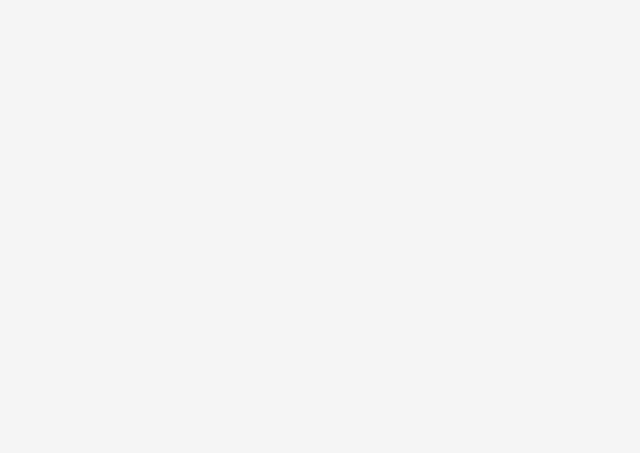
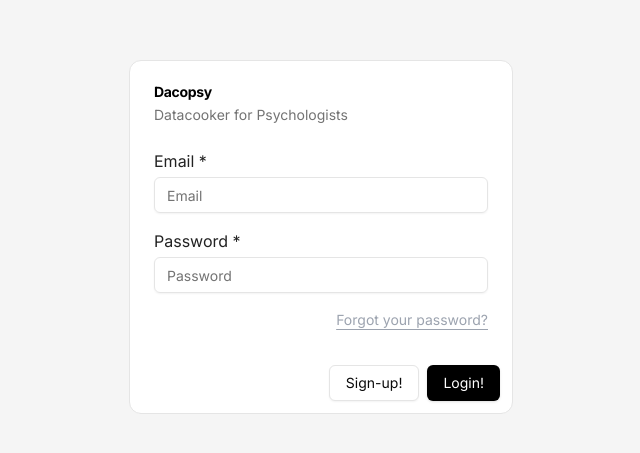
Before and after one commit to prashant-dacopsy/dacopsy-ui, a React (Vite) app: page /admin-login in a window 1280 px wide. Before the commit this address had no page. Shown: the part 163-616 px from the top of the page, without its empty margins (319-959 px from the left). Built offline with nearby package versions, Linux system fonts and the light colour scheme.

Commit message:
Admin Login

```diff
--- a/src/App.tsx
+++ b/src/App.tsx
@@ -1,5 +1,6 @@
 import { Route, BrowserRouter as Router, Routes } from 'react-router-dom';
 import Structure from './components/Layout/Structure';
+import Admin from './pages/admin';
 import Dashboard from './pages/dashoard';
 import Datasets from './pages/datasets';
 import LoginPage from './pages/login';
@@ -14,6 +15,7 @@ function App() {
     <Router>
       <Routes>
         <Route path="/" element={<LoginPage />} />
+        <Route path="/admin-login" element={<Admin />} />
         <Route path="/verified" element={<Verified />} />
         <Route path="/trail" element={<TrailPage />} />
         {/* Routes with layout */}
--- /dev/null
+++ b/src/pages/admin.tsx
@@ -0,0 +1,54 @@
+import { Link } from 'react-router-dom';
+import { Button } from '../components/ui/button';
+import {
+  Card,
+  CardContent,
+  CardDescription,
+  CardFooter,
+  CardHeader,
+  CardTitle,
+} from '../components/ui/card';
+import { Input } from '../components/ui/input';
+import { Label } from '../components/ui/label';
+function Admin() {
+  return (
+    <div className="flex items-center flex-col w-full gap-4 justify-center h-screen">
+      <Card className="w-96">
+        <CardHeader>
+          <CardTitle className="text-primary">Dacopsy</CardTitle>
+          <CardDescription>Datacooker for Psychologists</CardDescription>
+        </CardHeader>
+        <CardContent>
+          <div className="h-48 items-center space-y-4">
+            <div className="space-y-1">
+              <Label>Email * </Label>
+              <Input variant={'default'} placeholder="Email" type="email" />
+            </div>
+            <div className="space-y-1">
+              <Label>Password *</Label>
+              <Input
+                variant={'default'}
+                placeholder="Password"
+                type="password"
+              />
+            </div>
+            <div>
+              <Link
+                to="#"
+                className="w-fit float-right underline underline-offset-4 text-gray-400 hover:text-primary"
+              >
+                Forgot your password?
+              </Link>
+            </div>
+          </div>
+        </CardContent>
+        <CardFooter className="justify-end gap-2">
+          <Button variant="outline">Sign-up!</Button>
+          <Button>Login!</Button>
+        </CardFooter>
+      </Card>
+    </div>
+  );
+}
+
+export default Admin;
--- a/src/pages/login.tsx
+++ b/src/pages/login.tsx
@@ -12,7 +12,7 @@ interface LoginPageProps {}
 const LoginPage: React.FC<LoginPageProps> = () => {
   const navigate = useNavigate();
   return (
-    <div className="grid grid-cols-2 gap-20 items-center ">
+    <div className="grid grid-cols-2 gap-20 items-center relative">
       <div className="h-screen cont bg-primary px-20  flex flex-col justify-center">
         <div className="space-y-5">
           <div className="flex gap-2 items-center">
@@ -92,6 +92,11 @@ const LoginPage: React.FC<LoginPageProps> = () => {
           </Button>
         </div>
       </div>
+      <div className="absolute top-5 right-5">
+        <Button onClick={() => navigate('./admin-login')} variant="outline">
+          Admin Login!
+        </Button>
+      </div>
     </div>
   );
 };
```
